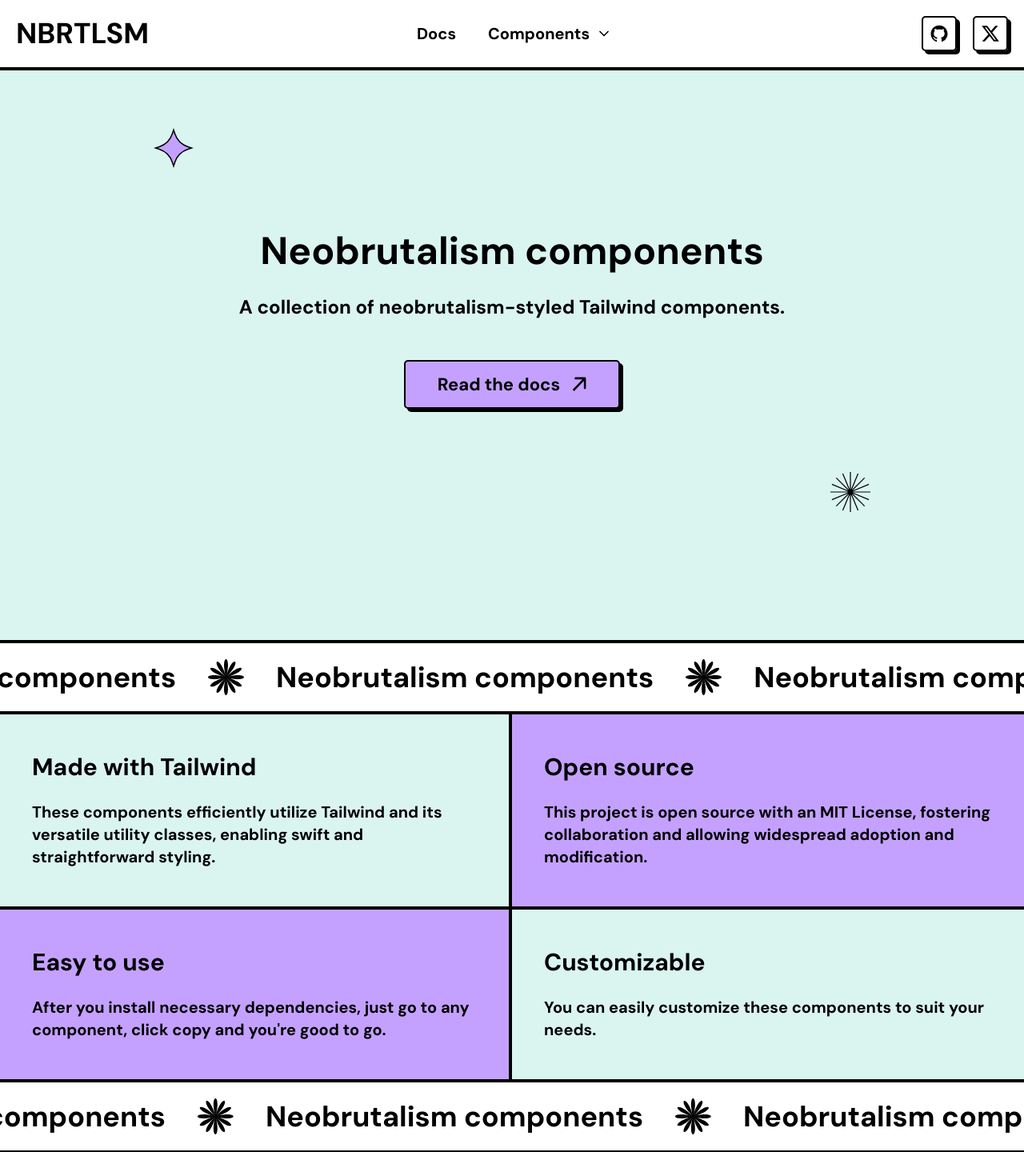
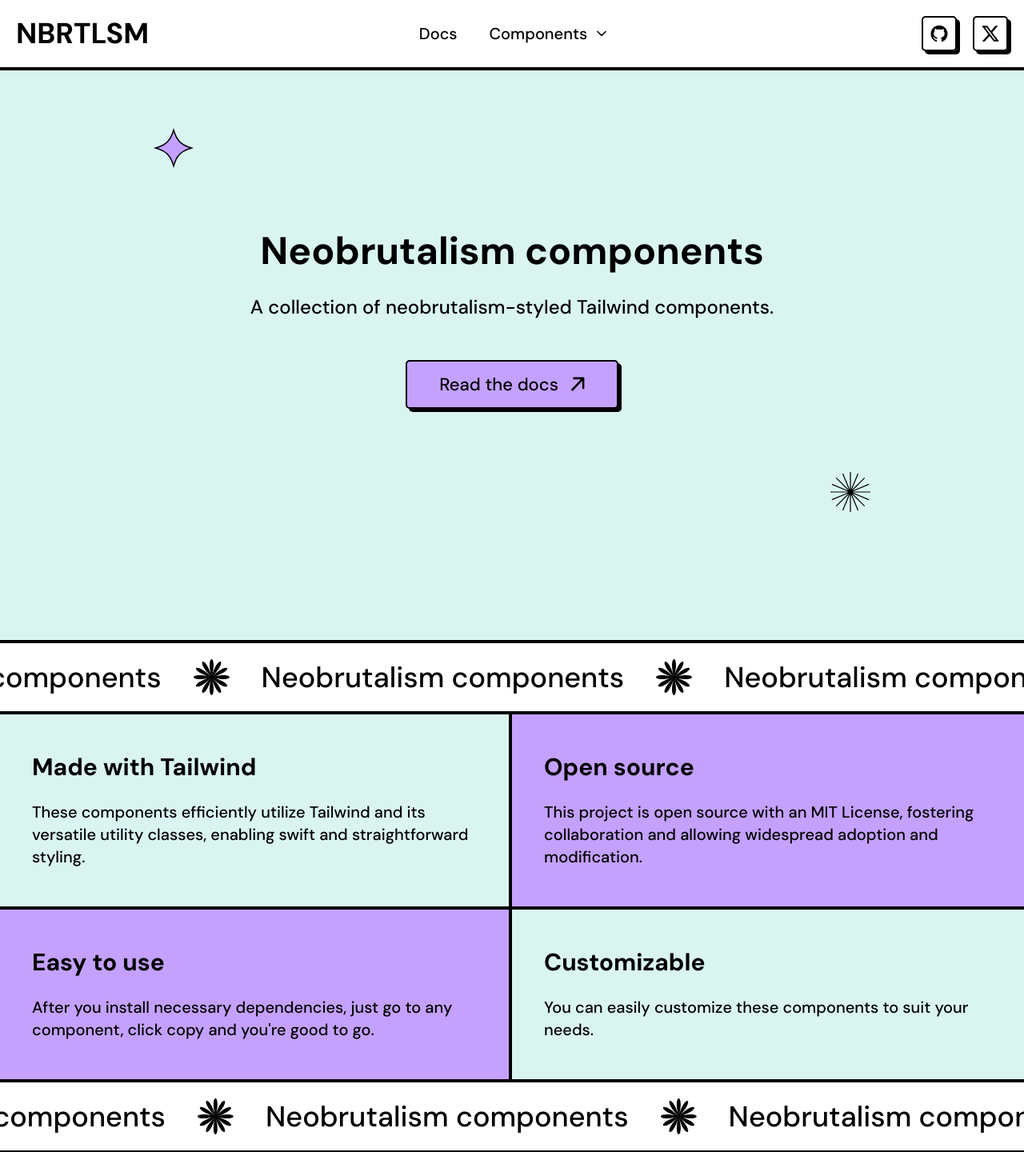
Before and after one commit to ekmas/neobrutalism-components, a Next.js app: page / in a window 1280 px wide. Shown: the top 1440 px of the page at 80% size. Built offline with nearby package versions, Linux system fonts and the light colour scheme.

Commit message:
updated font classes in all non library components

```diff
--- a/src/app/page.tsx
+++ b/src/app/page.tsx
@@ -11,16 +11,16 @@ export default function Home() {
   return (
     <div>
       <main className="relative flex min-h-[100svh] flex-col items-center justify-center bg-bg px-5 py-[150px] text-center font-bold">
-        <h1 className="text-5xl m1000:text-4xl m800:text-3xl m500:text-2xl m400:text-xl">
+        <h1 className="text-5xl font-heading m1000:text-4xl m800:text-3xl m500:text-2xl m400:text-xl">
           Neobrutalism components
         </h1>
 
-        <p className="mb-[50px] mt-[30px] text-2xl m800:text-lg m400:text-base">
+        <p className="mb-[50px] mt-[30px] font-base text-2xl m800:text-lg m400:text-base">
           A collection of neobrutalism-styled Tailwind components.
         </p>
 
         <Link
-          className="flex items-center rounded-base border-2 border-black bg-main px-10 py-3 text-[22px] shadow-base transition-all hover:translate-x-boxShadowX hover:translate-y-boxShadowY hover:shadow-none m800:px-8 m800:py-2.5 m800:text-lg m400:px-6 m400:py-2 m400:text-base"
+          className="flex items-center rounded-base border-2 font-base border-black bg-main px-10 py-3 text-[22px] shadow-base transition-all hover:translate-x-boxShadowX hover:translate-y-boxShadowY hover:shadow-none m800:px-8 m800:py-2.5 m800:text-lg m400:px-6 m400:py-2 m400:text-base"
           href={'/docs'}
         >
           Read the docs
@@ -51,15 +51,15 @@ export default function Home() {
       </main>
       <div>
         <Marquee
-          className="border-t-4 border-black bg-white py-5 font-bold"
+          className="border-t-4 border-black bg-white py-5 font-base"
           direction="left"
         >
           {Array(15)
             .fill('xd')
-            .map((id) => {
+            .map((x, id) => {
               return (
                 <div className="flex items-center" key={id}>
-                  <span className="text-bold mx-10 text-4xl m750:text-2xl m500:text-xl">
+                  <span className="mx-10 text-4xl m750:text-2xl m500:text-xl">
                     Neobrutalism components
                   </span>
                   <img
@@ -72,56 +72,56 @@ export default function Home() {
             })}
         </Marquee>
         <div className="grid grid-cols-2 border-b-4 border-t-4 border-black m700:grid-cols-1">
-          <section className="border-b-4 border-r-4 border-black bg-bg p-14 py-16 font-bold m1300:p-10 m1300:py-12 m800:p-6 m800:py-8 m700:border-r-0 m700:bg-main">
-            <h2 className="mb-6 text-4xl m1300:text-3xl m700:text-2xl m500:text-xl">
+          <section className="border-b-4 border-r-4 border-black bg-bg p-14 py-16 m1300:p-10 m1300:py-12 m800:p-6 m800:py-8 m700:border-r-0 m700:bg-main">
+            <h2 className="mb-6 font-heading text-4xl m1300:text-3xl m700:text-2xl m500:text-xl">
               Made with Tailwind
             </h2>
 
-            <p className="text-2xl m1300:text-xl m800:text-lg m500:text-base">
+            <p className="text-2xl font-base m1300:text-xl m800:text-lg m500:text-base">
               These components efficiently utilize Tailwind and its versatile
               utility classes, enabling swift and straightforward styling.
             </p>
           </section>
-          <section className="border-b-4 border-black bg-main p-14 py-16 font-bold m1300:p-10 m1300:py-12 m800:p-6 m800:py-8 m700:bg-bg">
-            <h2 className="mb-6 text-4xl m1300:text-3xl m700:text-2xl m500:text-xl">
+          <section className="border-b-4 border-black bg-main p-14 py-16 m1300:p-10 m1300:py-12 m800:p-6 m800:py-8 m700:bg-bg">
+            <h2 className="mb-6 font-heading text-4xl m1300:text-3xl m700:text-2xl m500:text-xl">
               Open source
             </h2>
 
-            <p className="text-2xl m1300:text-xl m800:text-lg m500:text-base">
+            <p className="text-2xl font-base m1300:text-xl m800:text-lg m500:text-base">
               This project is open source with an MIT License, fostering
               collaboration and allowing widespread adoption and modification.
             </p>
           </section>
-          <section className="border-r-4 border-black bg-main p-14 py-16 font-bold m1300:p-10 m1300:py-12 m800:p-6 m800:py-8 m700:border-b-4 m700:border-r-0">
-            <h2 className="mb-6 text-4xl m1300:text-3xl m700:text-2xl m500:text-xl">
+          <section className="border-r-4 border-black bg-main p-14 py-16 m1300:p-10 m1300:py-12 m800:p-6 m800:py-8 m700:border-b-4 m700:border-r-0">
+            <h2 className="mb-6 font-heading text-4xl m1300:text-3xl m700:text-2xl m500:text-xl">
               Easy to use
             </h2>
 
-            <p className="text-2xl m1300:text-xl m800:text-lg m500:text-base">
+            <p className="text-2xl font-base m1300:text-xl m800:text-lg m500:text-base">
               After you install necessary dependencies, just go to any
               component, click copy and you&apos;re good to go.
             </p>
           </section>
-          <section className="bg-bg p-14 py-16 font-bold m1300:p-10 m1300:py-12 m800:p-6 m800:py-8">
-            <h2 className="mb-6 text-4xl m1300:text-3xl m700:text-2xl m500:text-xl">
+          <section className="bg-bg p-14 py-16 m1300:p-10 m1300:py-12 m800:p-6 m800:py-8">
+            <h2 className="mb-6 text-4xl font-heading m1300:text-3xl m700:text-2xl m500:text-xl">
               Customizable
             </h2>
 
-            <p className="text-2xl m1300:text-xl m800:text-lg m500:text-base">
+            <p className="text-2xl font-base m1300:text-xl m800:text-lg m500:text-base">
               You can easily customize these components to suit your needs.
             </p>
           </section>
         </div>
         <Marquee
-          className="border-b-4 border-black bg-white py-5 font-bold"
+          className="border-b-4 border-black bg-white py-5 font-base"
           direction="right"
         >
           {Array(15)
             .fill('xd')
-            .map((id) => {
+            .map((x, id) => {
               return (
                 <div className="flex items-center" key={id}>
-                  <span className="text-bold mx-10 text-4xl m750:text-2xl m500:text-xl">
+                  <span className="mx-10 text-4xl m750:text-2xl m500:text-xl">
                     Neobrutalism components
                   </span>
                   <img
@@ -134,15 +134,15 @@ export default function Home() {
             })}
         </Marquee>
         <section
-          className="flex flex-col items-center justify-center bg-main bg-cover bg-center bg-no-repeat px-5 py-[200px] font-bold m1000:py-[150px] m500:py-[120px]"
+          className="flex flex-col items-center justify-center bg-main bg-cover bg-center bg-no-repeat px-5 py-[200px] m1000:py-[150px] m500:py-[120px]"
           style={{ backgroundImage: `url(${herogrid.src})` }}
         >
-          <h2 className="text-center text-5xl m1000:text-3xl m500:text-2xl m400:text-xl">
+          <h2 className="text-center font-heading text-5xl m1000:text-3xl m500:text-2xl m400:text-xl">
             Start making neobrutalism layouts today.
           </h2>
 
           <Link
-            className="mt-[50px] flex items-center rounded-base border-2 border-black bg-white px-10 py-3 text-[22px] shadow-base transition-all hover:translate-x-boxShadowX hover:translate-y-boxShadowY hover:shadow-none m800:px-8 m800:py-2.5 m800:text-lg m400:px-6 m400:py-2 m400:text-base"
+            className="mt-[50px] flex font-base items-center rounded-base border-2 border-black bg-white px-10 py-3 text-[22px] shadow-base transition-all hover:translate-x-boxShadowX hover:translate-y-boxShadowY hover:shadow-none m800:px-8 m800:py-2.5 m800:text-lg m400:px-6 m400:py-2 m400:text-base"
             href={'/docs'}
           >
             Read the docs
@@ -154,12 +154,12 @@ export default function Home() {
           </Link>
         </section>
       </div>
-      <footer className="z-30 border-t-4 border-black bg-white px-5 py-5 text-center font-bold m500:text-sm">
+      <footer className="z-30 border-t-4 border-black bg-white px-5 py-5 text-center font-base m500:text-sm">
         Released under MIT License. The source code is available on{' '}
         <a
           target="_blank"
           href="https://github.com/ekmas/neobrutalism-components"
-          className="underline"
+          className="underline font-heading"
         >
           Github
         </a>
--- a/src/components/app/Code.tsx
+++ b/src/components/app/Code.tsx
@@ -19,14 +19,14 @@ const Code = ({
 
   return (
     <div className="mt-5 rounded-base border-2 border-black shadow-base">
-      <div className="rounded-t-base border-b-2 border-black bg-white p-1 px-3">
+      <div className="rounded-t-base font-heading border-b-2 border-black bg-white p-1 px-3">
         {name}
       </div>
       <pre>
         <code className="not-prose">
           <div
             style={{ height: limitedHeight ? '300px' : 'unset' }}
-            className="code w-max-[700px] scrollbar overflow-x-auto rounded-b-base bg-white p-5 text-sm m1000:w-full m750:h-[180px] m400:text-xs"
+            className="code w-max-[700px] scrollbar overflow-x-auto font-bold rounded-b-base bg-white p-5 text-sm m1000:w-full m750:h-[180px] m400:text-xs"
             dangerouslySetInnerHTML={{ __html: component }}
           />
         </code>
--- a/src/components/app/Component.tsx
+++ b/src/components/app/Component.tsx
@@ -25,7 +25,7 @@ export default function Component({
 
   return (
     <div id={name} className="not-prose m400:text-sm">
-      <h2 className="mb-5 text-2xl font-bold m400:text-xl">{name}</h2>
+      <h2 className="mb-5 text-2xl font-heading m400:text-xl">{name}</h2>
 
       {docsLink && (
         <a
--- a/src/components/app/MobileDrawer.tsx
+++ b/src/components/app/MobileDrawer.tsx
@@ -49,7 +49,7 @@ export default function MobileDrawer() {
             return typeof item === 'string' ? (
               <div
                 key={id}
-                className="sidebaritem block border-b-4 border-r-4 border-black p-4 text-xl font-bold m800:p-4 m800:text-base"
+                className="sidebaritem block border-b-4 border-r-4 border-black p-4 text-xl font-heading m800:p-4 m800:text-base"
               >
                 {item}
               </div>
@@ -59,7 +59,7 @@ export default function MobileDrawer() {
                 onClick={() => {
                   handleLinkClick(item.href)
                 }}
-                className="sidebaritem block w-full border-b-4 border-r-4 border-black p-4 pl-7 text-left text-lg font-semibold text-black/90 hover:bg-main m800:p-4 m800:pl-6 m800:text-base"
+                className="sidebaritem block w-full border-b-4 border-r-4 border-black p-4 pl-7 text-left text-lg font-base text-black/90 hover:bg-main m800:p-4 m800:pl-6 m800:text-base"
               >
                 {item.text}
               </button>
--- a/src/components/app/NavDropdown.tsx
+++ b/src/components/app/NavDropdown.tsx
@@ -16,7 +16,7 @@ export default function NavDropdown() {
         onClick={() => {
           setIsOpen(!isOpen)
         }}
-        className="flex items-center gap-2 text-xl font-bold"
+        className="flex items-center gap-2 text-xl font-base"
       >
         Components
         <ChevronDown
@@ -30,7 +30,7 @@ export default function NavDropdown() {
       <div
         className={clsx(
           isOpen ? 'visible top-12 opacity-100' : 'invisible top-10 opacity-0',
-          'absolute flex w-[150px] flex-col gap-3 rounded-base border-2 border-black bg-white p-4 text-lg font-bold transition-all',
+          'absolute flex w-[150px] flex-col gap-3 rounded-base border-2 border-black bg-white p-4 text-lg font-base transition-all',
         )}
       >
         <Link
--- a/src/components/app/Navbar.tsx
+++ b/src/components/app/Navbar.tsx
@@ -13,13 +13,13 @@ function Navbar() {
         <MobileDrawer />
 
         <div className="flex items-center gap-10 m400:flex-1 m400:pl-5">
-          <Link className="text-4xl font-bold m500:text-xl" href={'/'}>
+          <Link className="text-4xl font-heading m500:text-xl" href={'/'}>
             NBRTLSM
           </Link>
         </div>
 
         <div className="flex items-center gap-10 m700:hidden">
-          <Link className="text-xl font-bold" href="/docs">
+          <Link className="text-xl font-base" href="/docs">
             Docs
           </Link>
 
--- a/src/components/app/Sidebar.tsx
+++ b/src/components/app/Sidebar.tsx
@@ -17,7 +17,7 @@ export default function Sidebar({
         return typeof item === 'string' ? (
           <div
             key={id}
-            className="sidebaritem block border-b-4 border-r-4 border-black p-4 text-xl font-bold m800:p-4 m800:text-base"
+            className="sidebaritem block border-b-4 border-r-4 border-black p-4 text-xl font-heading m800:p-4 m800:text-base"
           >
             {item}
           </div>
@@ -25,7 +25,7 @@ export default function Sidebar({
           <Link
             key={id}
             href={`${item.href}`}
-            className="sidebaritem block border-b-4 border-r-4 border-black p-4 pl-7 text-lg font-semibold text-black/90 hover:bg-main m800:p-4 m800:pl-6 m800:text-base"
+            className="sidebaritem block border-b-4 border-r-4 border-black p-4 pl-7 text-lg font-base text-black/90 hover:bg-main m800:p-4 m800:pl-6 m800:text-base"
           >
             {item.text}
           </Link>
--- a/src/layouts/Docs.tsx
+++ b/src/layouts/Docs.tsx
@@ -5,7 +5,7 @@ export default function DocsLayout({
 }) {
   return (
     <div className="docs ml-[250px] min-h-[100dvh] w-[full-250px] bg-bg px-5 pt-[88px] m800:ml-[180px] m800:w-[full-180px] m600:m-0 m600:w-full m500:pt-16">
-      <div className="mx-auto w-[700px] py-20 font-bold leading-relaxed prose-h2:mb-8 prose-h2:text-2xl prose-h3:mb-6 prose-h3:text-xl prose-p:leading-7 prose-a:underline prose-code:mx-1 prose-code:rounded-base prose-code:border prose-code:border-black prose-code:bg-main prose-code:px-2 m1000:w-[500px] m750:w-[350px] m400:w-full m400:py-16 prose-h2:m400:text-xl prose-h3:m400:text-lg">
+      <div className="mx-auto w-[700px] py-20 leading-relaxed prose-h2:mb-8 prose-headings:font-heading prose-h2:text-2xl prose-h3:mb-6 prose-h3:text-xl prose-p:leading-7 prose-p:font-base prose-a:underline prose-a:font-heading prose-code:mx-1 prose-code:rounded-base prose-code:font-bold prose-code:border prose-code:border-black prose-code:bg-main prose-code:px-2 m1000:w-[500px] m750:w-[350px] m400:w-full m400:py-16 prose-h2:m400:text-xl prose-h3:m400:text-lg">
         {children}
       </div>
     </div>
--- a/src/markdown/react/installation/Installation.tsx
+++ b/src/markdown/react/installation/Installation.tsx
@@ -37,7 +37,7 @@ export function cn(...inputs: ClassValue[]) {
           tabsArray={packageManagers}
         />
 
-        <pre className="p-4 px-6 bg-white code scrollbar overflow-x-auto rounded-b-base border-black border-2">
+        <pre className="p-4 px-6 bg-white code scrollbar overflow-x-auto font-bold rounded-b-base border-black border-2">
           <code className="not-prose text-sm">{code[activeTab]}</code>
         </pre>
       </div>
```
